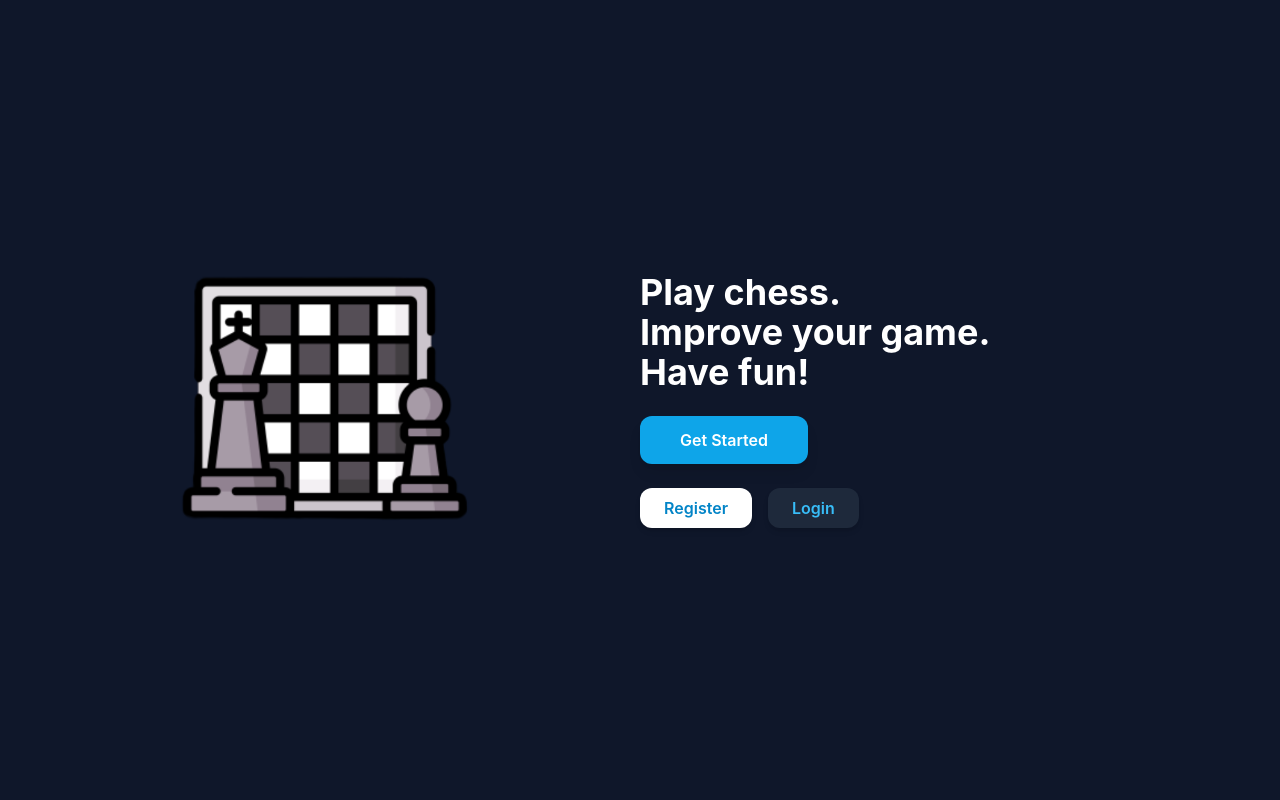
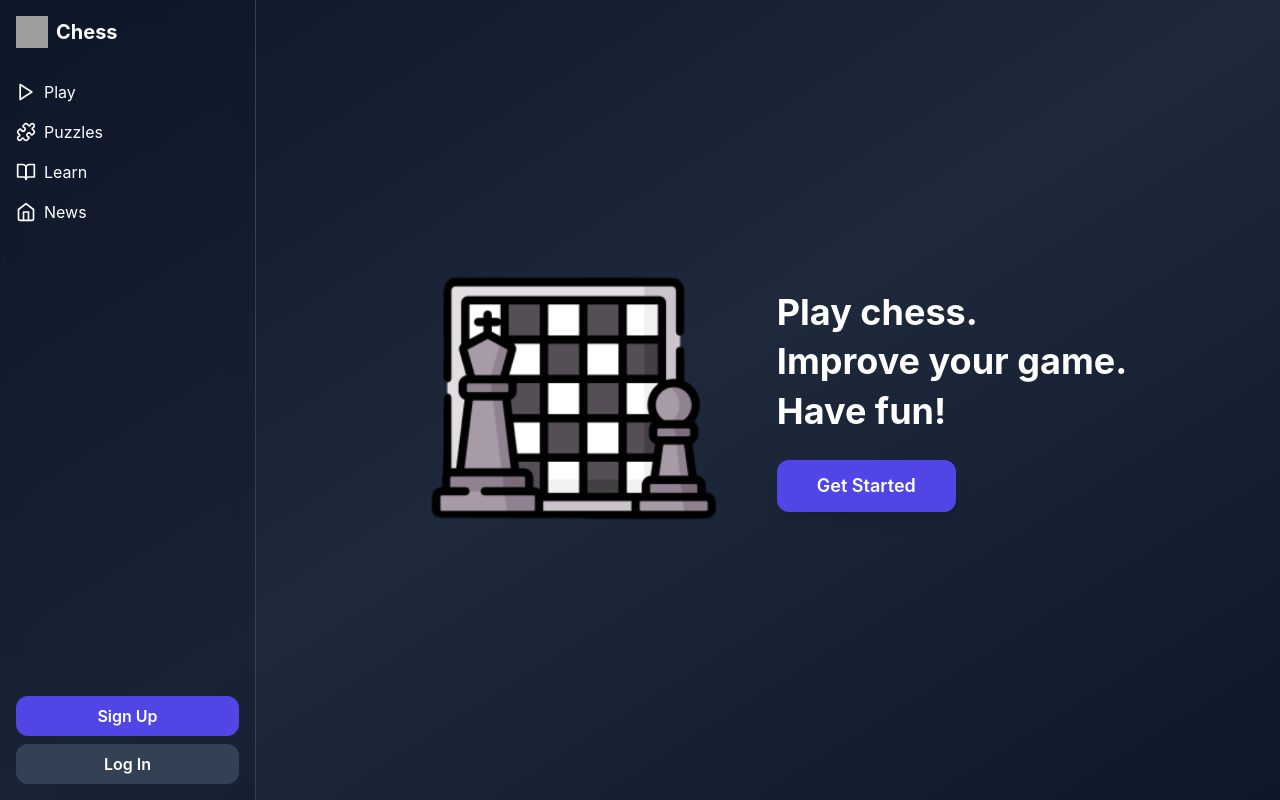
Before and after one commit to edwin-dev31/chess-frontend, a React (Vite) app: page / in a window 1280 px wide. Built offline with nearby package versions, Linux system fonts and the light colour scheme; grey boxes are pictures that could not be loaded.

Commit message:
improve home and login interface

```diff
--- a/src/components/auth/LandingPage.tsx
+++ b/src/components/auth/LandingPage.tsx
@@ -1,29 +1,67 @@
-import { useNavigate } from 'react-router-dom';
-import { motion } from 'framer-motion';
+import { motion } from "framer-motion";
+import { useNavigate } from "react-router-dom";
+import { Home, Puzzle, BookOpen, Play } from "lucide-react"; // solo ejemplo de íconos
 
-const LandingPage: React.FC = () => {
+export default function LandingPage() {
   const navigate = useNavigate();
 
   return (
-        <div className="flex items-center justify-center min-h-screen bg-slate-900 text-foreground">
+    <div className="flex h-screen bg-gradient-to-br from-slate-900 via-slate-800 to-slate-900 text-white">
+      {/* Sidebar */}
+      <aside className="w-64 bg-slate-900/30 backdrop-blur-md flex flex-col p-4 justify-between border-r border-slate-700">
+        <div>
+          <div className="flex items-center gap-2 mb-8">
+            <img src="/logo.png" alt="Logo" className="w-8 h-8" />
+            <span className="font-bold text-xl">Chess</span>
+          </div>
+          <nav className="flex flex-col gap-4">
+            <button className="flex items-center gap-2 hover:text-indigo-400">
+              <Play size={20} /> Play
+            </button>
+            <button className="flex items-center gap-2 hover:text-indigo-400">
+              <Puzzle size={20} /> Puzzles
+            </button>
+            <button className="flex items-center gap-2 hover:text-indigo-400">
+              <BookOpen size={20} /> Learn
+            </button>
+            <button className="flex items-center gap-2 hover:text-indigo-400">
+              <Home size={20} /> News
+            </button>
+          </nav>
+        </div>
+
+        <div className="flex flex-col gap-2">
+          <button
+            onClick={() => navigate("/register")}
+            className="bg-indigo-600 hover:bg-indigo-500 py-2 rounded-xl font-semibold"
+          >
+            Sign Up
+          </button>
+          <button
+            onClick={() => navigate("/login")}
+            className="bg-slate-700 hover:bg-slate-600 py-2 rounded-xl font-semibold"
+          >
+            Log In
+          </button>
+        </div>
+      </aside>
+
+      {/* Main content */}
+      <main className="flex-1 flex items-center justify-center">
         <motion.div
           initial={{ opacity: 0, scale: 0.95 }}
           animate={{ opacity: 1, scale: 1 }}
-                transition={{ duration: 0.5, ease: 'easeOut' }}
-                className="flex flex-col md:flex-row items-center justify-between w-full max-w-5xl px-8"
+          transition={{ duration: 0.5 }}
+          className="flex flex-col md:flex-row items-center gap-12"
         >
-                {/* Imagen */}
-                <div className="flex justify-center md:justify-start w-full md:w-1/2">
           <img
             src="/icon.png"
             alt="Chess Icon"
             className="w-64 h-64 md:w-80 md:h-80"
           />
-                </div>
 
-                {/* Texto y botones */}
-                <div className="flex flex-col items-center md:items-start w-full md:w-1/2 mt-8 md:mt-0 space-y-6">
-                    <h1 className="text-3xl md:text-4xl font-bold text-white text-center md:text-left leading-snug">
+          <div className="text-center md:text-left space-y-6">
+            <h1 className="text-4xl font-bold leading-snug">
               Play chess.
               <br />
               Improve your game.
@@ -31,40 +69,17 @@ const LandingPage: React.FC = () => {
               Have fun!
             </h1>
 
-                    {/* Botón principal */}
             <motion.button
               whileTap={{ scale: 0.95 }}
               whileHover={{ scale: 1.05 }}
-                        onClick={() => navigate('/register')}
-                        className="px-10 py-3 bg-sky-500 hover:bg-sky-400 text-white font-semibold rounded-xl shadow-lg transition-all"
+              onClick={() => navigate("/register")}
+              className="px-10 py-3 bg-indigo-600 hover:bg-indigo-500 rounded-xl text-lg font-semibold shadow-lg"
             >
               Get Started
             </motion.button>
-
-                    {/* Botones secundarios */}
-                    <div className="flex gap-4 mt-4">
-                        <motion.button
-                            whileTap={{ scale: 0.95 }}
-                            whileHover={{ scale: 1.05 }}
-                            onClick={() => navigate('/register')}
-                            className="px-6 py-2 bg-white text-sky-600 font-semibold rounded-xl shadow-md hover:bg-slate-100 transition-all"
-                        >
-                            Register
-                        </motion.button>
-
-                        <motion.button
-                            whileTap={{ scale: 0.95 }}
-                            whileHover={{ scale: 1.05 }}
-                            onClick={() => navigate('/login')}
-                            className="px-6 py-2 bg-slate-800 text-sky-400 font-semibold rounded-xl shadow-md hover:bg-slate-700 transition-all"
-                        >
-                            Login
-                        </motion.button>
-                    </div>
           </div>
         </motion.div>
+      </main>
     </div>
   );
-};
-
-export default LandingPage;
+}
--- a/src/components/auth/Login.tsx
+++ b/src/components/auth/Login.tsx
@@ -91,23 +91,24 @@ const Login: React.FC = () => {
                     </motion.button>
                 </form>
 
-                <div className="relative">
-                    <div className="absolute inset-0 flex items-center">
-                    <span className="w-full border-t border-blue-100" />
+                <div className="relative my-6">
+                    <div className="absolute inset-0 flex items-center" aria-hidden="true">
+                        <div className="w-full border-t border-slate-700" />
                     </div>
-                    <div className="relative flex justify-center text-sm uppercase">
-                    <span className="bg-white px-4 text-blue-400 dark:bg-[#191919]">or</span>
+                    <div className="relative flex justify-center text-sm">
+                        <span className="bg-slate-800 px-2 text-slate-400">Or continue with</span>
                     </div>
                 </div>
+
                 <Button
                     variant="outline"
-                    className="w-full h-10 rounded-xl flex items-center justify-center space-x-2 "
+                    className="w-full bg-white text-gray-700 hover:bg-gray-400 rounded-xl"
                     onClick={() =>
                         (window.location.href = `${javaOauth}/google`)
                     }
                     >
-                    <FcGoogle className="w-4 h-4" />
-                    <span className="text-blue-900 dark:text-[#38b6ff]">Login with Google</span>
+                    <FcGoogle className="mr-2 h-4 w-4" />
+                    Login with Google
                 </Button>
 
                 {/* Footer */}
```
Lines whose indentation alone changed are shown as unchanged.
